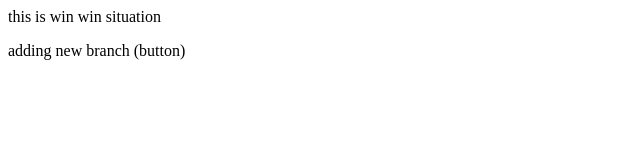
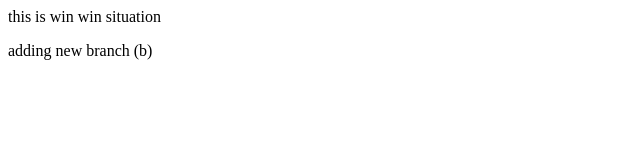
Before and after one commit to IN7NE/localrepo, a plain HTML site: page index.html in a window 1280 px wide. Shown: the full height of the page, 0-640 px from the left. Drawn offline with Linux system fonts and the light colour scheme.

```diff
--- a/index.html
+++ b/index.html
@@ -1,4 +1,4 @@
 <p>this is win win situation
 
 </p>
-<p>adding new branch (button)</p>
+<p>adding new branch (b)</p>
```
